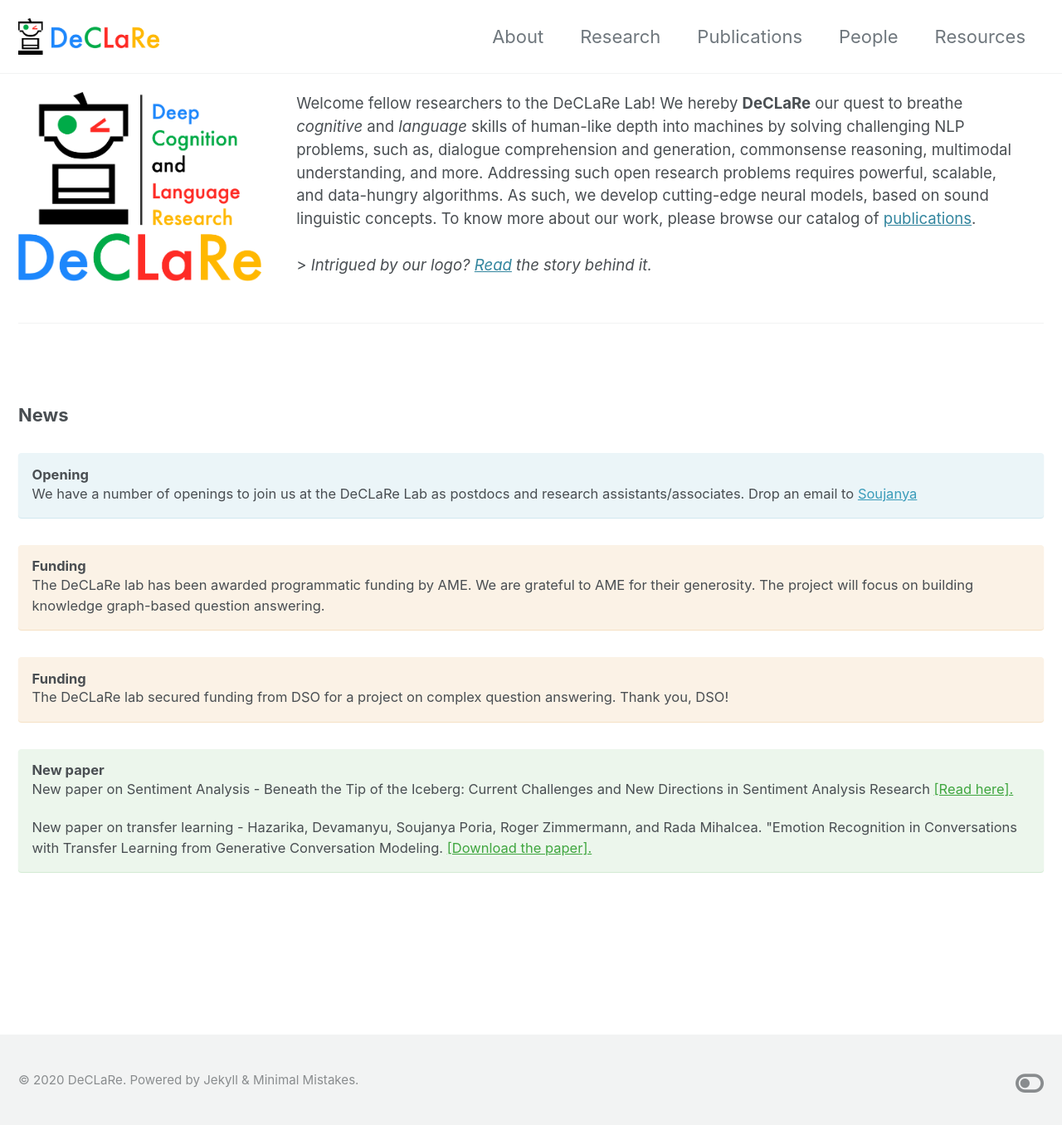
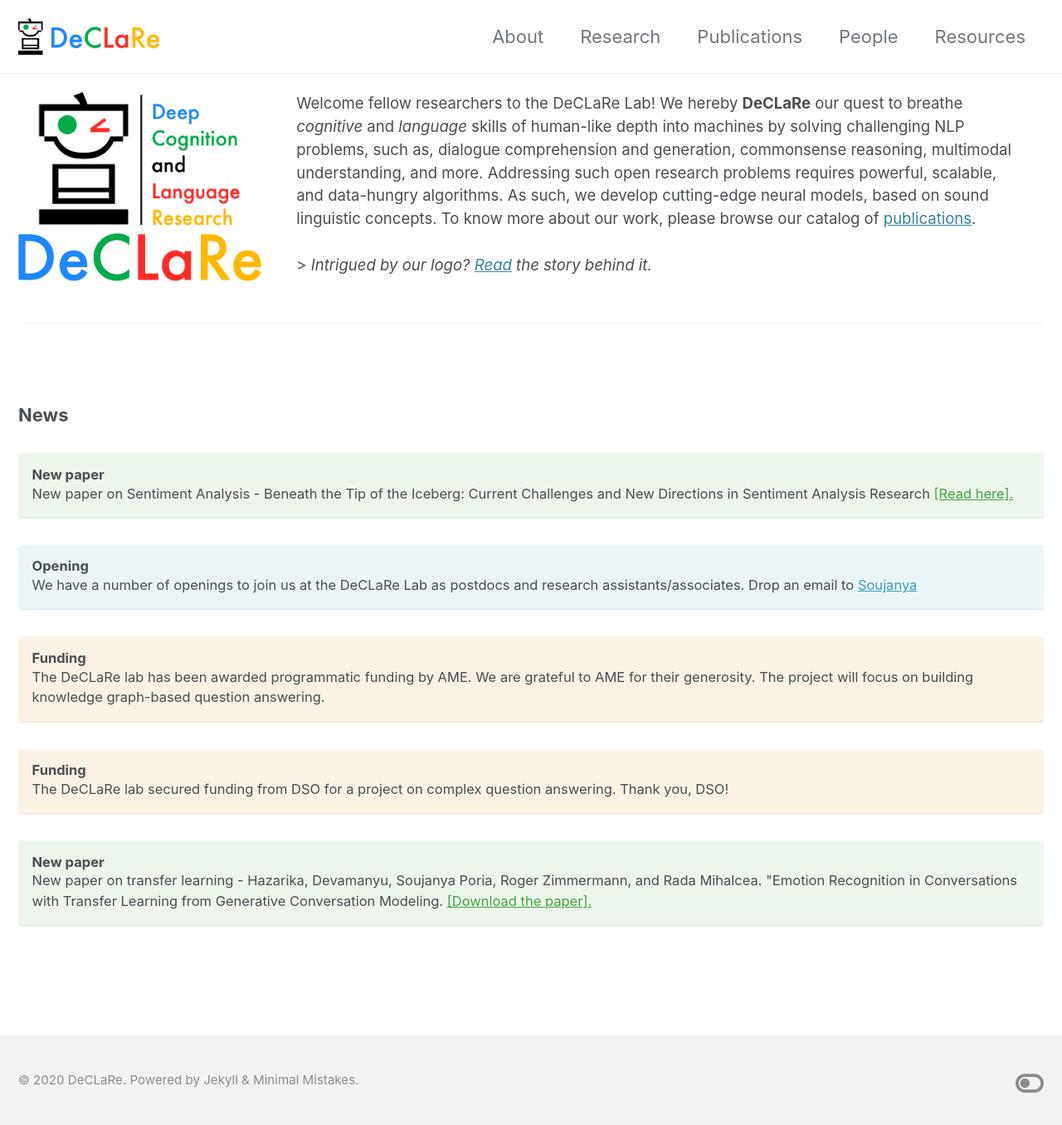
Before and after one commit to declare-lab/declare-lab.github.io, a Jekyll site: the page built from index.md, in a window 1280 px wide and 1368 px high. Shown: the top 1356 px of the window at 83% size. Built offline with Jekyll 4.4.1, drawn with Linux system fonts in a browser that asks for light colours; cached includes are drawn as plain includes; nearby versions of some CDN libraries.

Commit message:
Add news

```diff
--- a/index.md
+++ b/index.md
@@ -18,6 +18,12 @@ logo:
 
 ### News
 
+<div class="notice--success">
+  <h4>New paper</h4>
+  <p>
+    New paper on Sentiment Analysis - Beneath the Tip of the Iceberg: Current Challenges and New Directions in Sentiment Analysis Research <a href="{{ site.url }}{{ site.baseurl }}/assets/pdfs/Sentiment_Analysis_New_Directions.pdf">[Read here].</a>
+  </p>
+</div>
 <div class="notice--info">
   <h4>Opening</h4>
   <p>We have a number of openings to join us at the DeCLaRe Lab as postdocs and research assistants/associates. Drop an email to <a href="mailto:sporia@sutd.edu.sg">Soujanya</a></p>
@@ -34,11 +40,8 @@ logo:
   	The DeCLaRe lab secured funding from DSO for a project on complex question answering. Thank you, DSO!
   </p>
   </div>
-  <div class="notice--success">
+<div class="notice--success">
   <h4>New paper</h4>
-  <p>
-    New paper on Sentiment Analysis - Beneath the Tip of the Iceberg: Current Challenges and New Directions in Sentiment Analysis Research <a href="{{ site.url }}{{ site.baseurl }}/assets/pdfs/Sentiment_Analysis_New_Directions.pdf">[Read here].</a>
-  </p>
   <p>
   	New paper on transfer learning - Hazarika, Devamanyu, Soujanya Poria, Roger Zimmermann, and Rada Mihalcea. "Emotion Recognition in Conversations with Transfer Learning from Generative Conversation Modeling. <a href="https://arxiv.org/pdf/1910.04980">[Download the paper].</a>
   </p>
```
